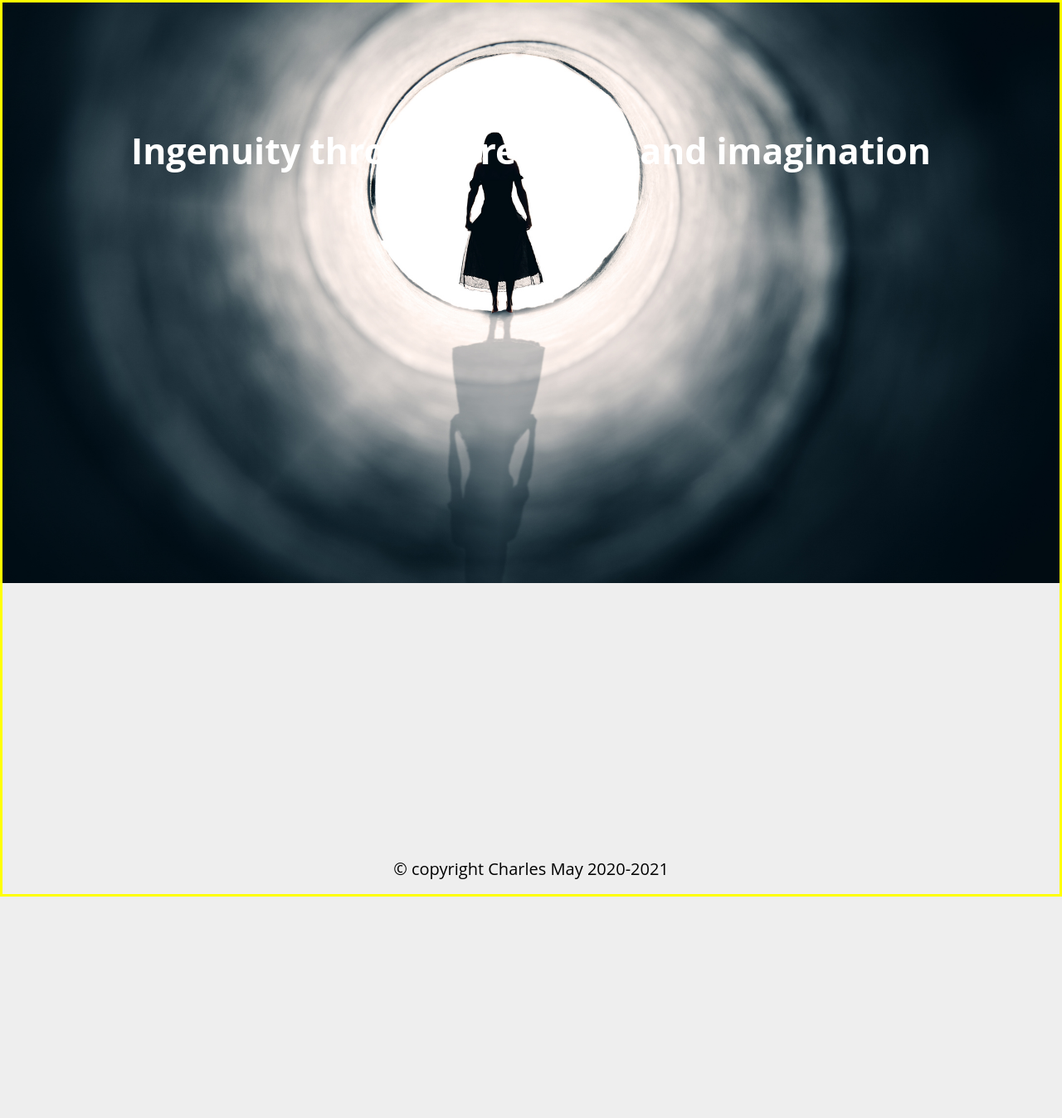
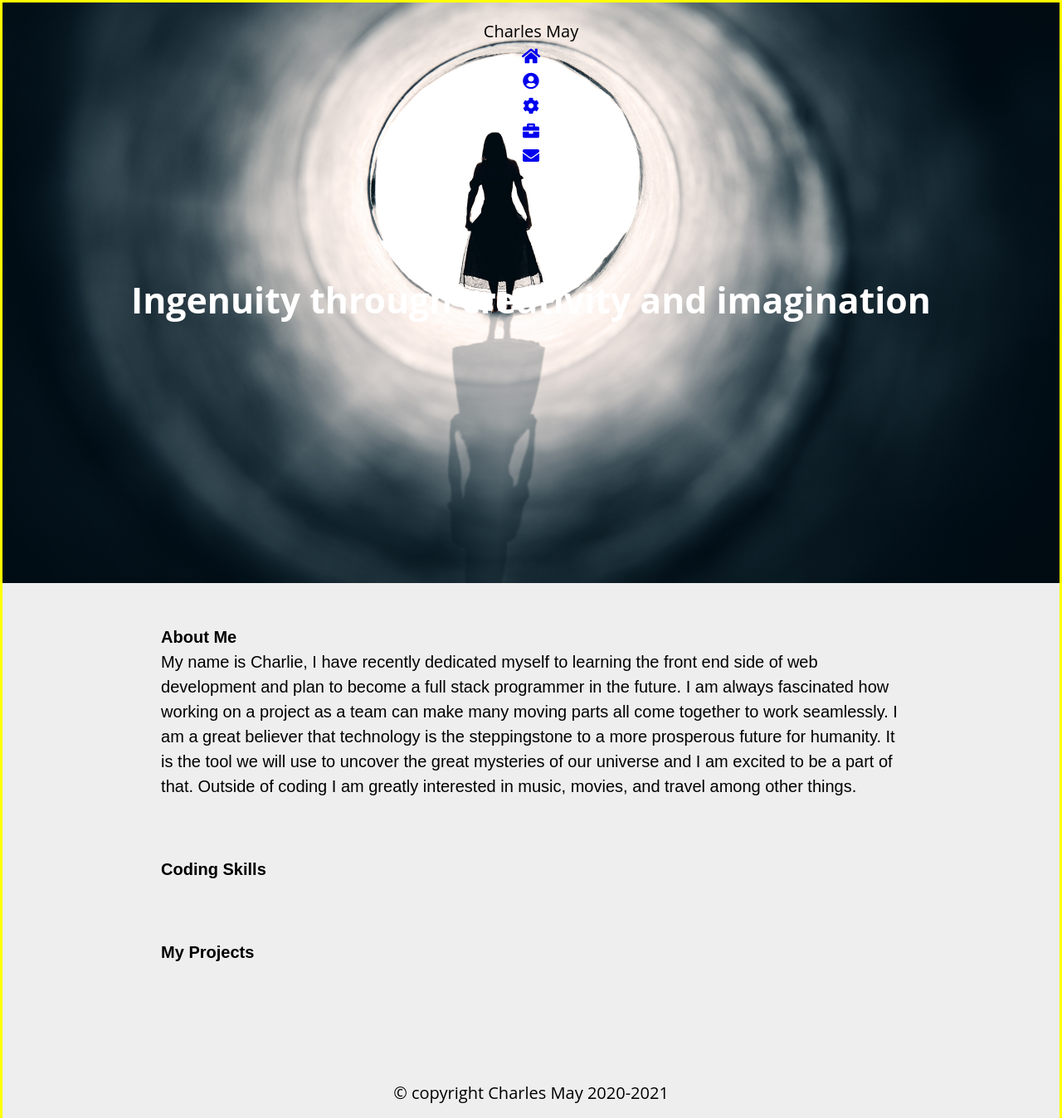
Before and after one commit to charlesmay90/portfolio, a plain HTML site: page index.html in a window 1280 px wide. Shown: the whole page at 83% size. Before the commit the page ends 1081 px from the top, so only its background shows below. Drawn offline with Linux system fonts and the light colour scheme.

Commit message:
added headings to sections and pics to navbar

```diff
--- a/index.html
+++ b/index.html
@@ -27,16 +27,58 @@
 
 <body>
     <header>
-        <nav>
-
+        <nav class = 'clearfix'>
+            <div class = 'myname'>Charles May</div>
+            <ul class = 'navbar'>
+                <li class = 'home'>
+                    <a href = '#top'>
+                        <i class = 'fa fa-home clickables'>
+                        </i>
+                    </a>
+                </li>
+                <li class = 'aboutme'>
+                    <a href="#bio">
+                        <i class="fas fa-user-circle"></i>
+                    </a>
+                </li>
+                <li class = 'myskills'>
+                    <a href="#skills">
+                        <i class="fa fa-cog"></i>
+                    </a>
+                </li>
+                <li class = 'myprojects'>
+                    <a href="#projects">
+                        <i class="fa fa-briefcase"></i>
+                    </a>
+                </li>
+                <li class = 'contactinfo'>
+                    <a href="#contact">
+                        <i class="fa fa-envelope"></i>
+                    </a>
+                </li>
+            </ul>
         </nav>
         <h1>
             Ingenuity through creativity and imagination
         </h1>
     </header>
-    <section class = 'about'></section>
-    <section class = 'skills'></section>
-    <section class = 'projects'></section>
+    <section class = 'about'>
+        <h2 class = 'about heading'>
+            About Me
+        </h2>
+        <p class = 'bio'>My name is Charlie, I have recently dedicated myself to learning the front end side of web development and plan to become a full stack programmer in the future. I am always fascinated how working on a project as a team can make many moving parts all come together to work seamlessly. I am a great believer that technology is the steppingstone to a more prosperous future for humanity. It is the tool we will use to uncover the great mysteries of our universe and I am excited to be a part of that. Outside of coding I am greatly interested in music, movies, and travel among other things.
+        </p>
+    </section>
+    <section class = 'skills'>
+        <h2 class = 'skills heading'>
+            Coding Skills
+        </h2>
+    </section>
+    <section class = 'projects'>
+        <h2 class = 'projects heading'>
+            My Projects
+        </h2>
+    </section>
     <section class = 'contact'></section>
     <footer>
         © copyright Charles May 2020-2021
```
